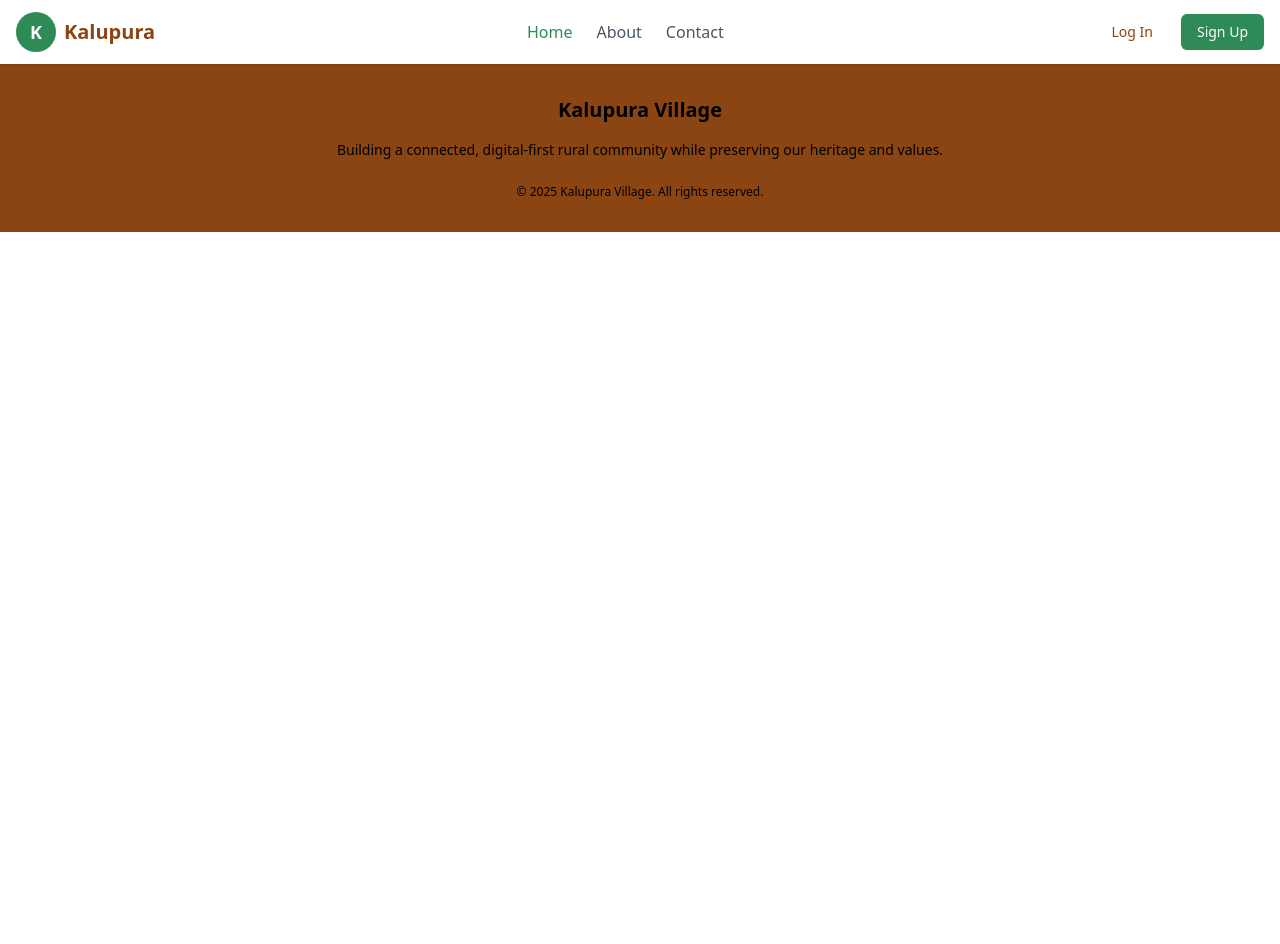
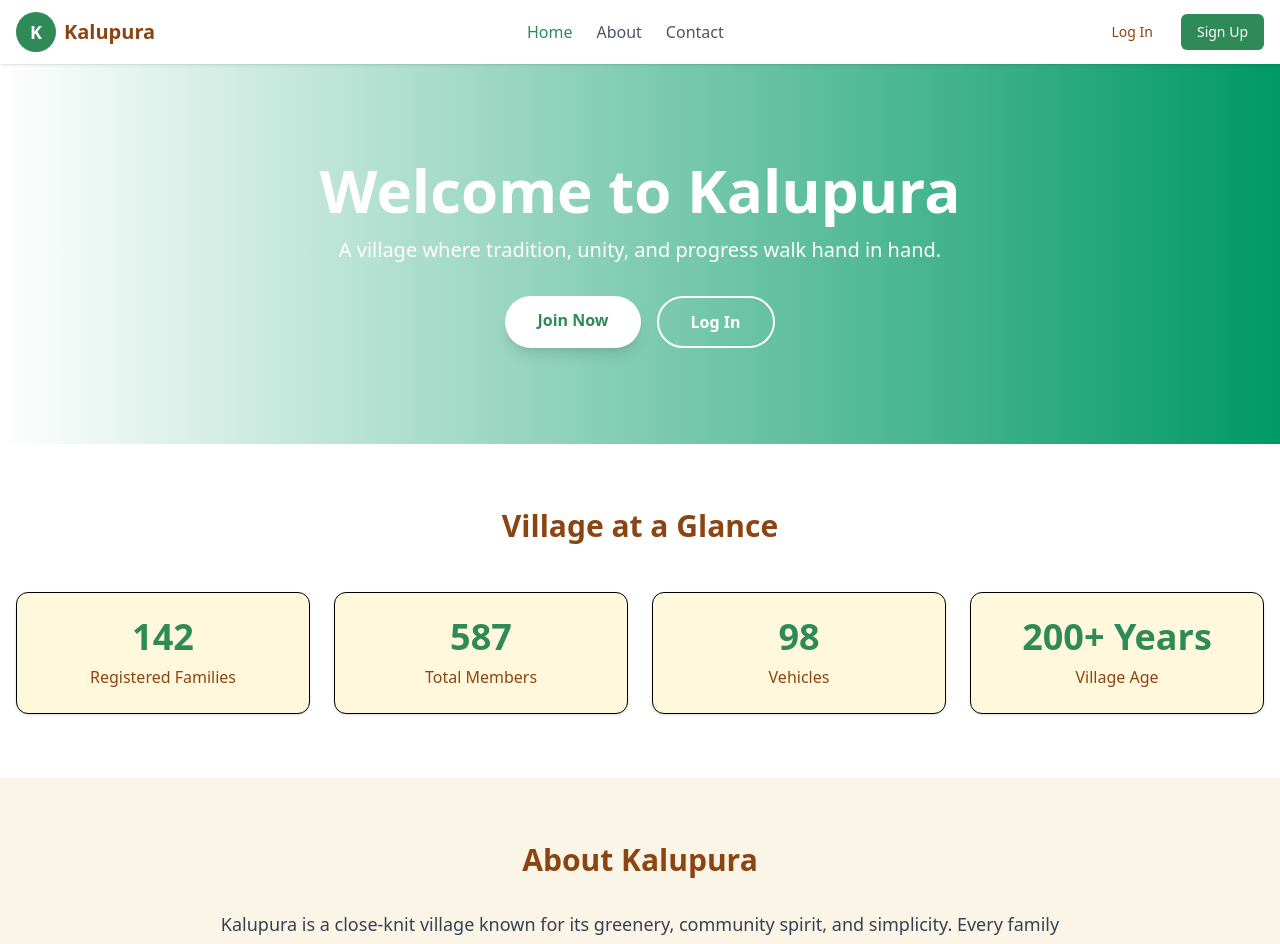
Before and after one commit to bhavy-sharma/Kalupura, a Next.js app in the folder client/: page / in a window 1280 px wide. Shown: the top 944 px of the page. Before the commit the page ends 800 px from the top, so only its background shows below. Built offline with nearby package versions, Linux system fonts and the light colour scheme.

Commit message:
Home page Layout

```diff
--- a/client/app/page.jsx
+++ b/client/app/page.jsx
@@ -1,11 +1,17 @@
 import React from 'react'
 import Header from '@/components/layout/Header'
 import Footer from '@/components/layout/Footer'
+import HeroSection from '@/components/home/HeroSection'    //  Design Change krna hai iska Abhi
+import StatSection from '@/components/home/StatsSection'    //  Design Change krna hai iska Abhi
+import AboutSection from '@/components/home/AboutSection'    //  Design Change krna hai iska Abhi
 
 const page = () => {
   return (
     <div>
       <Header/>
+      <HeroSection/>
+      <StatSection/>
+      <AboutSection/>
       <Footer/>
     </div>
   )
--- a/client/components/home/AboutSection.jsx
+++ b/client/components/home/AboutSection.jsx
@@ -0,0 +1,19 @@
+// components/home/AboutSection.jsx
+export default function AboutSection() {
+  return (
+    <section className="py-16 bg-cream-light">
+      <div className="container mx-auto px-4 max-w-4xl">
+        <h2 className="text-3xl font-bold text-center text-brown mb-8">
+          About Kalupura
+        </h2>
+        <p className="text-gray-700 text-lg leading-relaxed mb-6 text-center">
+          Kalupura is a close-knit village known for its greenery, community spirit, and simplicity.
+          Every family supports one another, and every festival is celebrated together.
+        </p>
+        <p className="text-gray-700 text-lg leading-relaxed text-center">
+          Our mission is to preserve our identity and unity while embracing digital connectivity for a better future.
+        </p>
+      </div>
+    </section>
+  );
+}
--- a/client/components/home/HeroSection.jsx
+++ b/client/components/home/HeroSection.jsx
@@ -0,0 +1,49 @@
+// components/home/HeroSection.jsx
+'use client';
+
+import { motion } from 'framer-motion';
+import Link from 'next/link';
+
+export default function HeroSection() {
+  return (
+    <section className="relative bg-gradient-to-r from-green to-emerald-600 text-white py-16 md:py-24">
+      <div className="container mx-auto px-4 text-center">
+        <motion.h1
+          initial={{ opacity: 0, y: 20 }}
+          animate={{ opacity: 1, y: 0 }}
+          transition={{ duration: 0.6 }}
+          className="text-4xl md:text-6xl font-bold mb-4"
+        >
+          Welcome to Kalupura
+        </motion.h1>
+        <motion.p
+          initial={{ opacity: 0, y: 20 }}
+          animate={{ opacity: 1, y: 0 }}
+          transition={{ duration: 0.7, delay: 0.1 }}
+          className="text-lg md:text-xl max-w-2xl mx-auto mb-8 opacity-90"
+        >
+          A village where tradition, unity, and progress walk hand in hand.
+        </motion.p>
+        <motion.div
+          initial={{ opacity: 0, y: 20 }}
+          animate={{ opacity: 1, y: 0 }}
+          transition={{ duration: 0.8, delay: 0.2 }}
+          className="flex flex-col sm:flex-row justify-center gap-4"
+        >
+          <Link
+            href="/signup"
+            className="bg-white text-green font-semibold py-3 px-8 rounded-full shadow-lg hover:bg-cream transition-colors"
+          >
+            Join Now
+          </Link>
+          <Link
+            href="/login"
+            className="border-2 border-white text-white font-semibold py-3 px-8 rounded-full hover:bg-white/10 transition-colors"
+          >
+            Log In
+          </Link>
+        </motion.div>
+      </div>
+    </section>
+  );
+}
--- a/client/components/home/StatsSection.jsx
+++ b/client/components/home/StatsSection.jsx
@@ -0,0 +1,42 @@
+// components/home/StatsSection.jsx
+'use client';
+
+import { motion } from 'framer-motion';
+
+const stats = [
+  { label: 'Registered Families', value: '142' },
+  { label: 'Total Members', value: '587' },
+  { label: 'Vehicles', value: '98' },
+  { label: 'Village Age', value: '200+ Years' },
+];
+
+export default function StatsSection() {
+  return (
+    <section className="py-16 bg-white">
+      <div className="container mx-auto px-4">
+        <h2 className="text-3xl font-bold text-center text-brown mb-12">
+          Village at a Glance
+        </h2>
+        <div className="grid grid-cols-2 md:grid-cols-4 gap-6">
+          {stats.map((stat, index) => (
+            <motion.div
+              key={index}
+              initial={{ opacity: 0, scale: 0.9 }}
+              whileInView={{ opacity: 1, scale: 1 }}
+              viewport={{ once: true }}
+              transition={{ duration: 0.5, delay: index * 0.1 }}
+              className="text-center p-6 bg-cream rounded-xl shadow-sm border border-cream-light"
+            >
+              <div className="text-3xl md:text-4xl font-bold text-green mb-2">
+                {stat.value}
+              </div>
+              <div className="text-brown font-medium text-sm md:text-base">
+                {stat.label}
+              </div>
+            </motion.div>
+          ))}
+        </div>
+      </div>
+    </section>
+  );
+}
```
